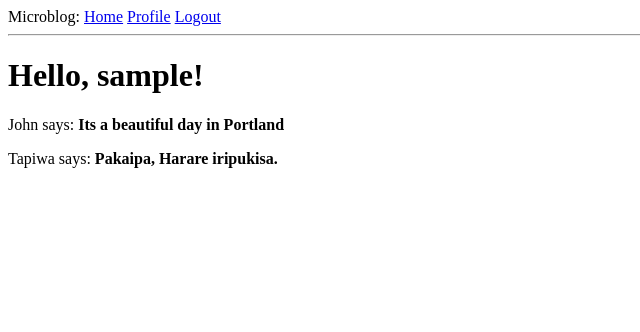
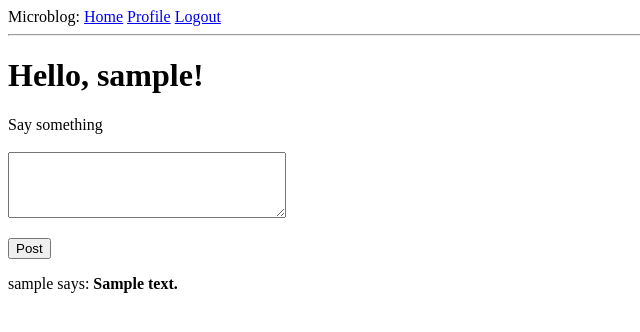
Before and after one commit to traelincoln/flask-microblog, a Flask app: page / in a window 1280 px wide. Shown: the top 332 px of the page, without its empty margins (0-640 px from the left). Run offline with Flask 3, Linux system fonts and the light colour scheme; a user stored in the database is signed in; tables that the repository leaves empty hold one stand-in row (values such as "Sample post").

Commit message:
Add User Post Functionality
Users can now create posts from index page

```diff
--- a/app/forms.py
+++ b/app/forms.py
@@ -1,5 +1,5 @@
 from flask_wtf import FlaskForm
-from wtforms import StringField, PasswordField, BooleanField, SubmitField
+from wtforms import StringField, PasswordField, BooleanField, SubmitField, TextAreaField
 from wtforms.validators import DataRequired, ValidationError, Email, EqualTo, Length
 import sqlalchemy as sa
 from app import db
@@ -70,3 +70,8 @@ class EditProlifeForm(FlaskForm):
 
 class EmptyForm(FlaskForm):
     submit = SubmitField('Submit')
+
+# Form for creating user posts
+class PostForm(FlaskForm):
+    post = TextAreaField("Say something", validators=[DataRequired(), Length(min=1, max=140)])
+    submit = SubmitField("Post")
--- a/app/routes.py
+++ b/app/routes.py
@@ -6,18 +6,27 @@ from app.models import User
 import sqlalchemy as sa
 from urllib.parse import urlsplit
 from datetime import datetime, timezone
+# Import PostForm and Post model
+from app.forms import PostForm
+from app.models import Post
 
-
-@app.route("/")
-@app.route("/index")
+# Home page found at '/' or '/index' accepts both get and post requests
+@app.route("/", methods=['GET', 'POST'])
+@app.route("/index", methods=['GET', 'POST'])
 @login_required
 def index():
-    user = {"username": "Miguel"}
-    posts = [
-        {"author": {"username": "John"}, "body": "Its a beautiful day in Portland"},
-        {"author": {"username": "Tapiwa"}, "body": "Pakaipa, Harare iripukisa."},
-    ]
-    return render_template("index.html", title="Home", user=user, posts=posts)
+    form = PostForm()
+    # Validate post request using the PostForm and if validates add post to database
+    if form.validate_on_submit():
+        post = Post(body=form.post.data, author=current_user)
+        db.session.add(post)
+        db.session.commit()
+        flash('Your Post is live!')
+        return redirect(url_for('index'))
+
+    posts = db.session.scalars(current_user.following_posts()).all() # Get posts from current user and users they follow
+
+    return render_template("index.html", title="Home", user=user, posts=posts, form=form)
 
 
 @app.route("/login", methods=["GET", "POST"])
--- a/app/templates/index.html
+++ b/app/templates/index.html
@@ -5,7 +5,20 @@
 {% else %}
 <h1>Hello, Anonymous!</h1>
 {% endif %}
+<form action="" method="post">
+    {{ form.hidden_tag() }}
+    <p>
+        {{ form.post.label }} <br><br>
+        {{ form.post(cols=32, rows=4) }} <br>
+        {% for error in form.post.errors %}
+        <span style="color: red;" >[{{ error }}]</span>
+        {% endfor %}
+    </p>
+    <p>{{ form.submit() }}</p>
+</form>
 {% for post in posts %}
-<div><p>{{ post.author.username }} says: <b>{{ post.body }}</b></p></div>
+<div>
+    <p>{{ post.author.username }} says: <b>{{ post.body }}</b></p>
+</div>
 {% endfor %}
 {% endblock %}
```
Also changed, not shown: app.db.
